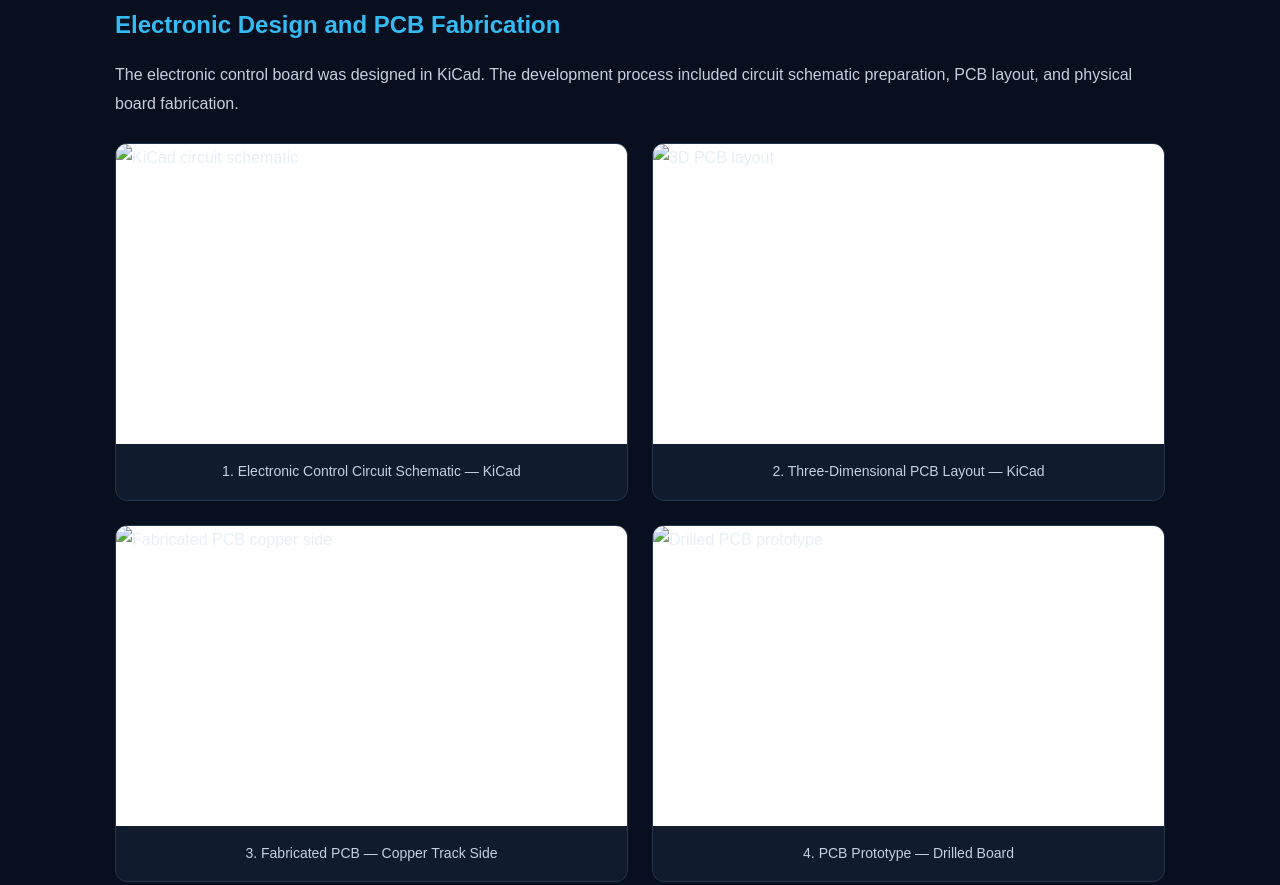
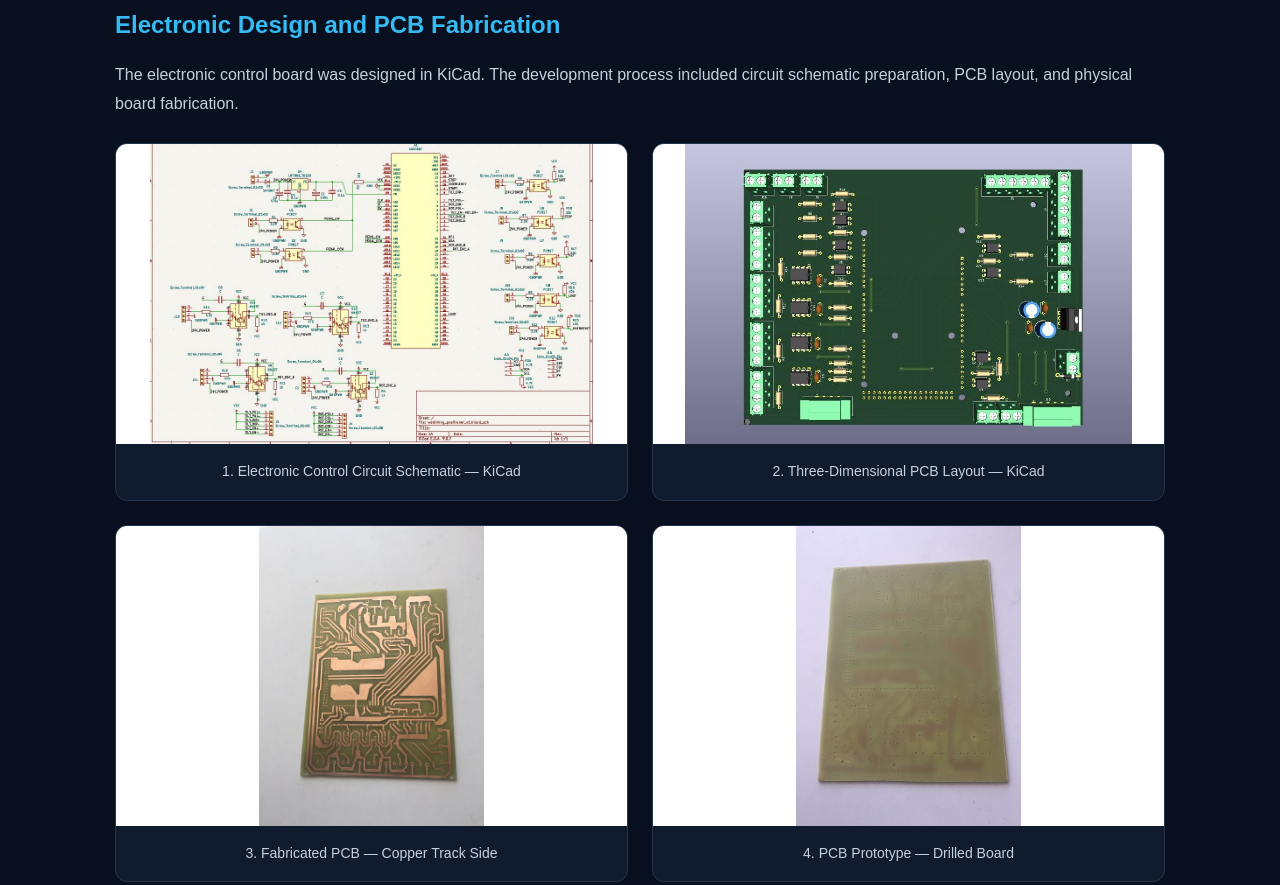
Before and after one commit to workneh-alemu/engineering-portfolio, a plain HTML site: page welding-positioner.html in a window 1280 px wide. Shown: the part 1667-2552 px from the top of the page. Drawn offline with Linux system fonts and the light colour scheme.

Commit message:
Update welding-positioner.html

```diff
--- a/welding-positioner.html
+++ b/welding-positioner.html
@@ -228,22 +228,22 @@
 <div class="pcb-gallery">
 
   <figure>
-    <img src="pcb-schematic.jpg" alt="KiCad circuit schematic">
+    <img src="images/pcb-schematic.jpg" alt="KiCad circuit schematic">
     <figcaption>1. Electronic Control Circuit Schematic — KiCad</figcaption>
   </figure>
 
   <figure>
-    <img src="pcb-3d-design.jpg" alt="3D PCB layout">
+    <img src="images/pcb-3d-design.jpg" alt="3D PCB layout">
     <figcaption>2. Three-Dimensional PCB Layout — KiCad</figcaption>
   </figure>
 
   <figure>
-    <img src="pcb-fabrication-copper.jpg" alt="Fabricated PCB copper side">
+    <img src="images/pcb-fabrication-copper.jpg" alt="Fabricated PCB copper side">
     <figcaption>3. Fabricated PCB — Copper Track Side</figcaption>
   </figure>
 
   <figure>
-    <img src="pcb-fabrication-back.jpg" alt="Drilled PCB prototype">
+    <img src="images/pcb-fabrication-back.jpg" alt="Drilled PCB prototype">
     <figcaption>4. PCB Prototype — Drilled Board</figcaption>
   </figure>
 
```
